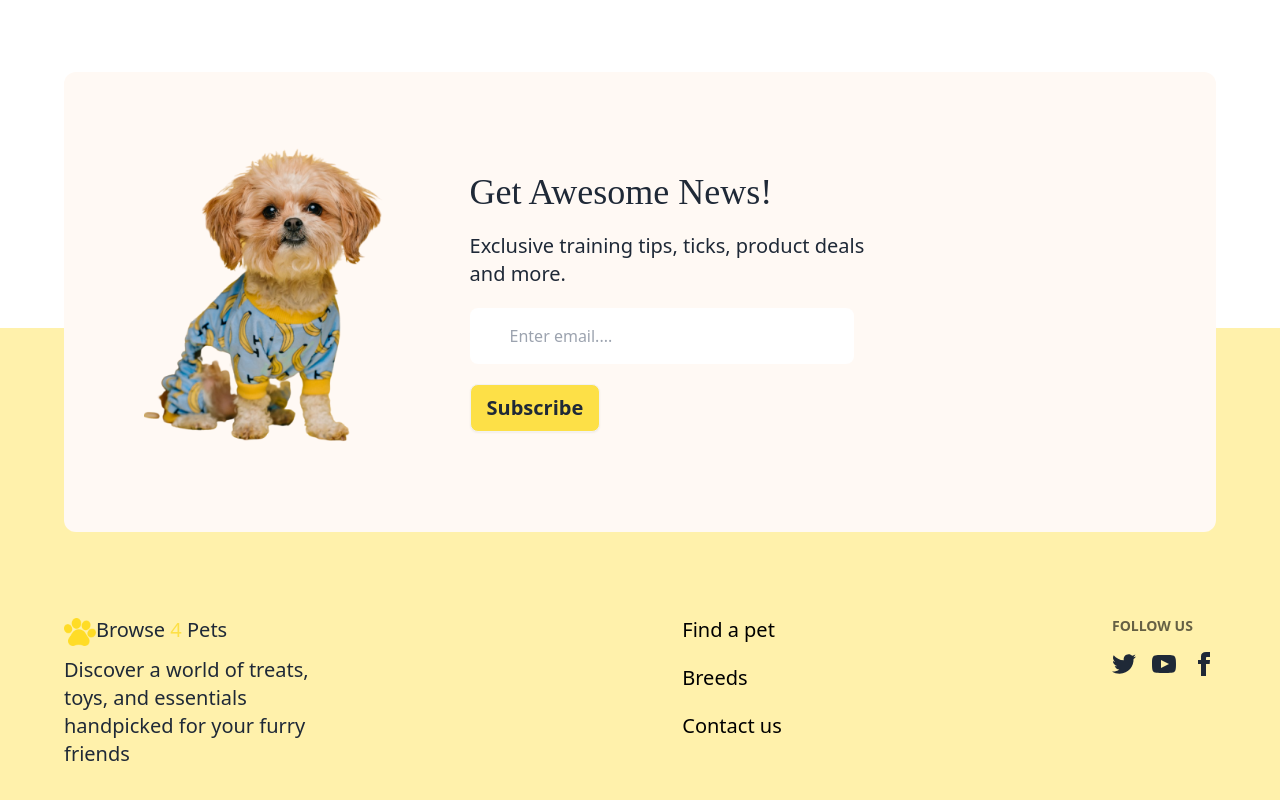
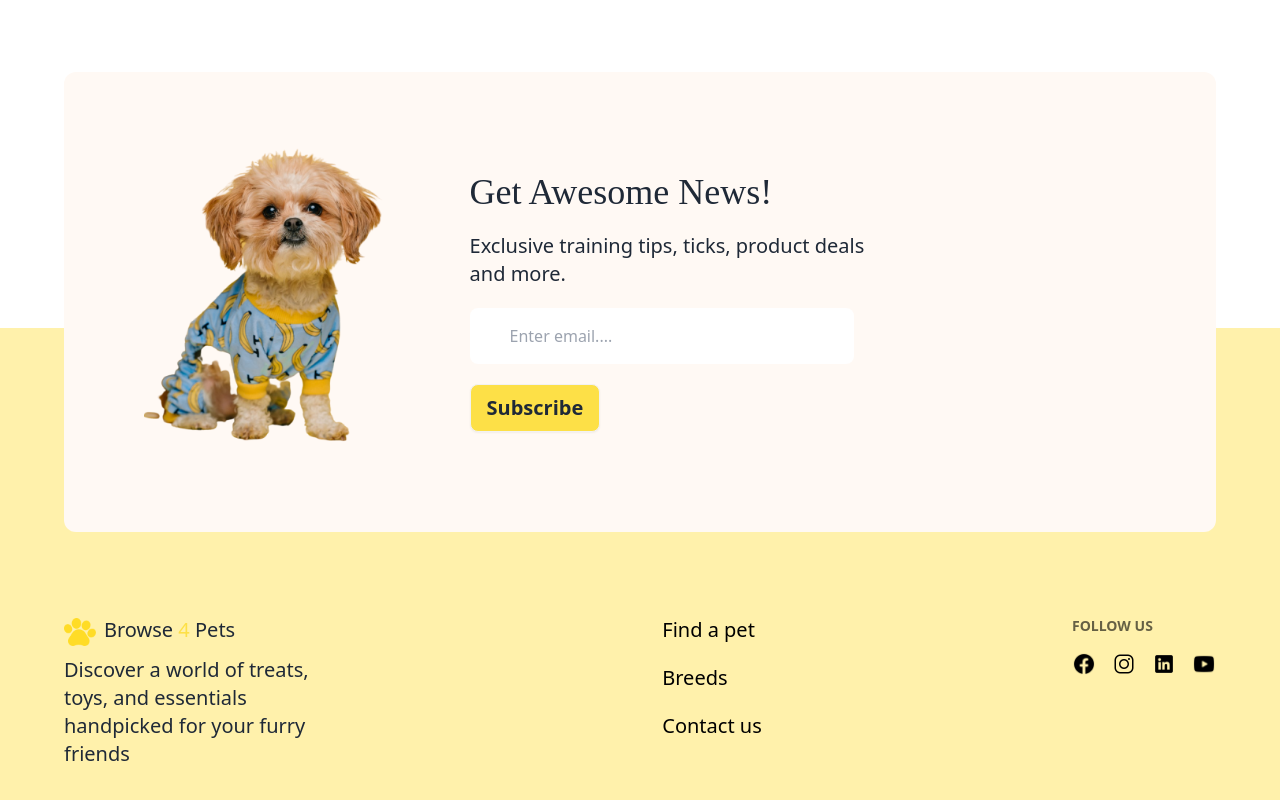
Before and after one commit to m11omayer/browse4pets-web-a3, a plain HTML site: page index.html in a window 1280 px wide. Shown: the part 2559-3359 px from the top of the page. Drawn offline with nearby package versions, Linux system fonts and the light colour scheme; a web font is replaced by a local one.

Commit message:
added some frature

```diff
--- a/index.html
+++ b/index.html
@@ -412,7 +412,7 @@
 
 
                  <!--  -->
-                 <div class="  invisible md:visible h-24 md:w-60 md:ml-5 md:h-28 bg-white rounded-md flex items-center border border-[#e3e0e0]  ">
+                 <div class="  invisible md:visible h-24 md:w-60 md:ml-5 md:h-28 bg-white rounded-md flex md:flex items-center border border-[#e3e0e0]  ">
 
                   <div class="w-24 rounded-xl  bg-[#FFF9F4] ml-1 md:ml-3 ">
                     <img class="p-5" src="assets/pet-couch.png"  />
@@ -546,20 +546,6 @@
 
 
 
-
-
-
-
-
-
-
-
-
-
-
-
-
-
     </main>
 
       <footer class=" footer pt-96  md:mt-0 pb-32 md:pt-72 px-16 justify-between bg-[#fff1ab] text-base-content p-10">
@@ -571,7 +557,7 @@
             <img class="w-8 h-8 fill-black mt-44 md:mt-0" src="assets/logo-header.png" alt="">
 
 
-            <a class=" gap-0 text-xl  ">
+            <a class=" ml-2 block gap-0 text-xl  ">
               <span>Browse</span>
               <span class="text-yellow-300">4</span>
               <span>Pets</span>
@@ -591,37 +577,16 @@
           <h6 class="footer-title text-black align-bottom">Follow Us</h6>
           <div class="grid grid-flow-col gap-4">
             <a>
-              <svg
-                xmlns="http://www.w3.org/2000/svg"
-                width="24"
-                height="24"
-                viewBox="0 0 24 24"
-                class="fill-current">
-                <path
-                  d="M24 4.557c-.883.392-1.832.656-2.828.775 1.017-.609 1.798-1.574 2.165-2.724-.951.564-2.005.974-3.127 1.195-.897-.957-2.178-1.555-3.594-1.555-3.179 0-5.515 2.966-4.797 6.045-4.091-.205-7.719-2.165-10.148-5.144-1.29 2.213-.669 5.108 1.523 6.574-.806-.026-1.566-.247-2.229-.616-.054 2.281 1.581 4.415 3.949 4.89-.693.188-1.452.232-2.224.084.626 1.956 2.444 3.379 4.6 3.419-2.07 1.623-4.678 2.348-7.29 2.04 2.179 1.397 4.768 2.212 7.548 2.212 9.142 0 14.307-7.721 13.995-14.646.962-.695 1.797-1.562 2.457-2.549z"></path>
-              </svg>
+              <img class="w-6 h-6" src="assets/icons8-facebook-50.png" alt="">
             </a>
             <a>
-              <svg
-                xmlns="http://www.w3.org/2000/svg"
-                width="24"
-                height="24"
-                viewBox="0 0 24 24"
-                class="fill-current">
-                <path
-                  d="M19.615 3.184c-3.604-.246-11.631-.245-15.23 0-3.897.266-4.356 2.62-4.385 8.816.029 6.185.484 8.549 4.385 8.816 3.6.245 11.626.246 15.23 0 3.897-.266 4.356-2.62 4.385-8.816-.029-6.185-.484-8.549-4.385-8.816zm-10.615 12.816v-8l8 3.993-8 4.007z"></path>
-              </svg>
+              <img class="w-6 h-6" src="assets/icons8-instagram-48.png" alt="">
             </a>
             <a>
-              <svg
-                xmlns="http://www.w3.org/2000/svg"
-                width="24"
-                height="24"
-                viewBox="0 0 24 24"
-                class="fill-current">
-                <path
-                  d="M9 8h-3v4h3v12h5v-12h3.642l.358-4h-4v-1.667c0-.955.192-1.333 1.115-1.333h2.885v-5h-3.808c-3.596 0-5.192 1.583-5.192 4.615v3.385z"></path>
-              </svg>
+              <img class="w-6 h-6" src="assets/icons8-linkedin-30.png" alt="">
+            </a>
+            <a>
+              <img class="w-6 h-6" src="assets/icons8-youtube-50.png" alt="">
             </a>
           </div>
         </nav>
```
Also changed, not shown: assets/icons8-facebook-50.png (added), assets/icons8-instagram-48.png (added), assets/icons8-linkedin-30.png (added), assets/icons8-youtube-50.png (added).
